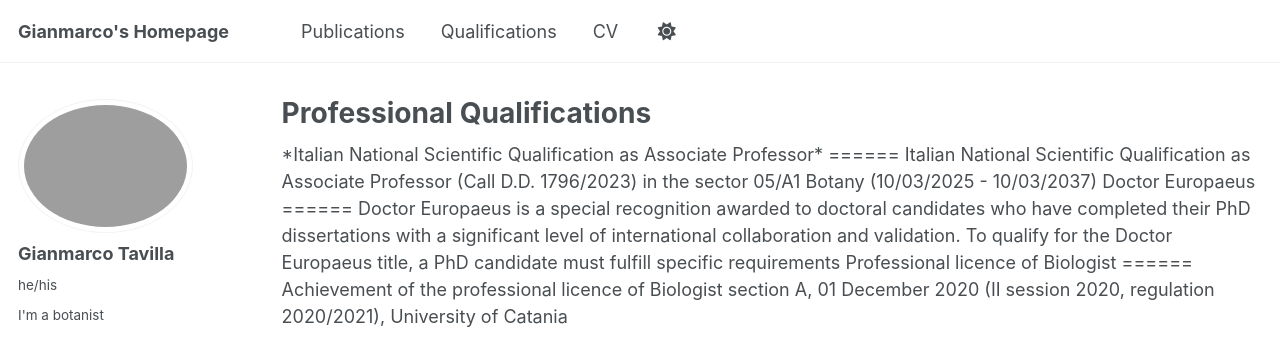
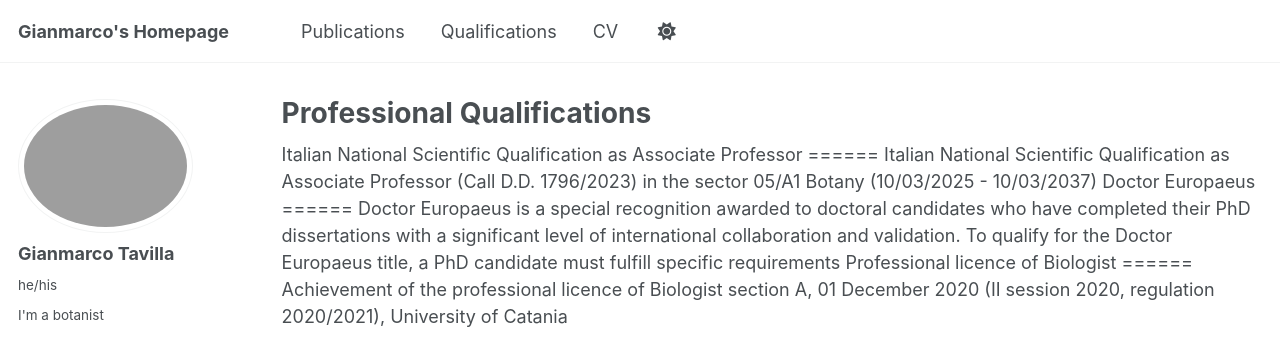
Before and after one commit to gianmarcotavilla/gianmarcotavilla.github.io, a Jekyll site: the page built from _pages/portfolio.html, in a window 1280 px wide. Shown: the top 337 px of the page. Built offline with Jekyll 4.4.1, drawn with Linux system fonts in a browser that asks for light colours; some web fonts are replaced; part of the change alters nothing that is shown.

```diff
--- a/_pages/portfolio.html
+++ b/_pages/portfolio.html
@@ -3,9 +3,12 @@ layout: archive
 title: "Professional Qualifications"
 permalink: /portfolio/
 author_profile: true
+redirect_from:
+  - /portfolio/
+  - /portfolio.html
 ---
 
-*Italian National Scientific Qualification as Associate Professor*
+Italian National Scientific Qualification as Associate Professor
 
 ======
 Italian National Scientific Qualification as Associate Professor (Call D.D. 1796/2023) in the
```
